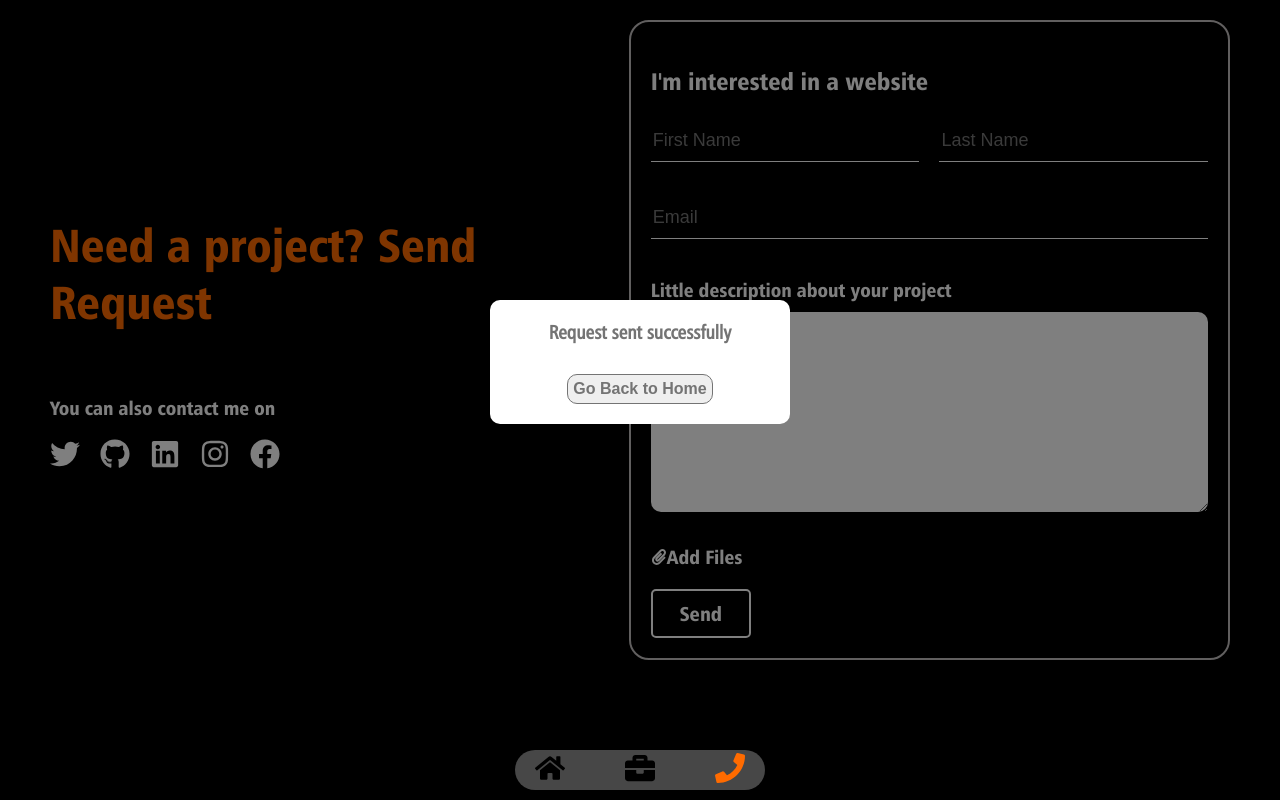
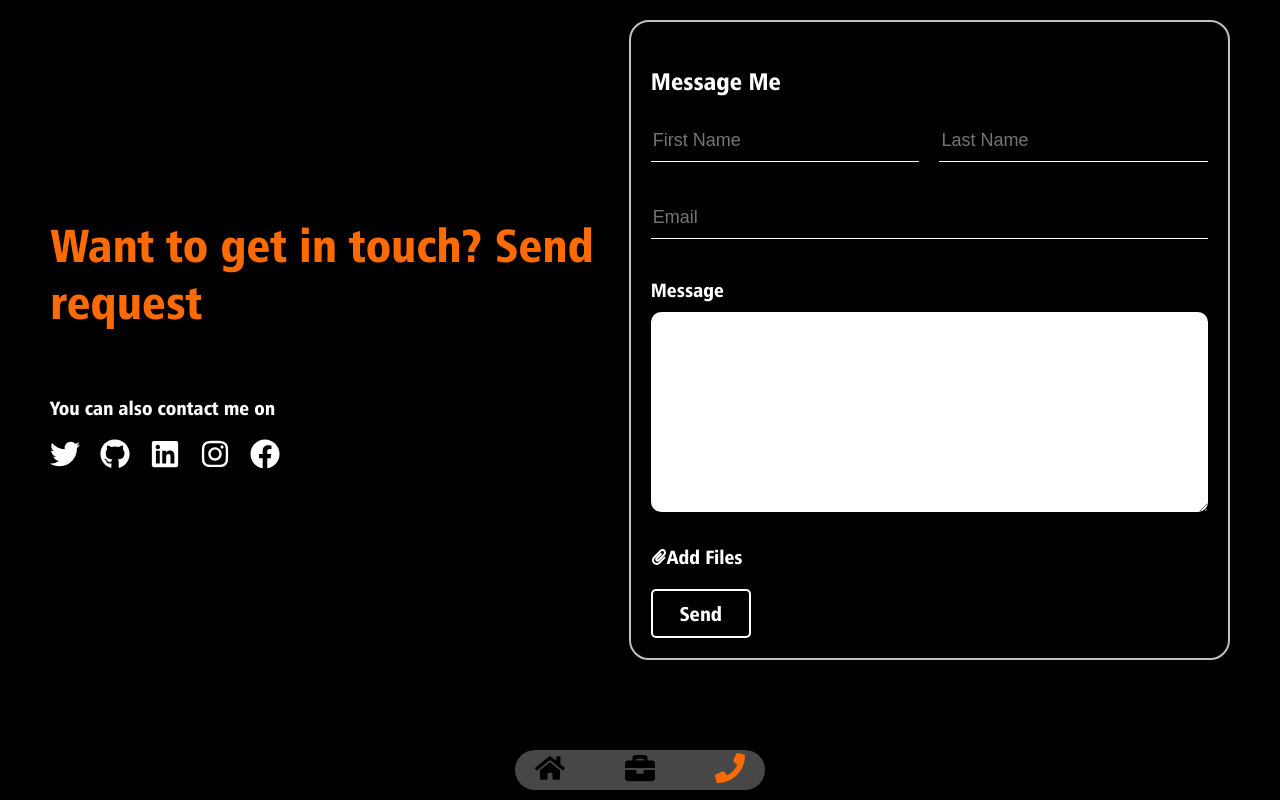
Before and after one commit to chosenvincent1/portfolio, a React (Create React App) app: page /contact in a window 1280 px wide. Built offline with nearby package versions, Linux system fonts and the light colour scheme.

Commit message:
Modify Contact Page

```diff
--- a/src/App.css
+++ b/src/App.css
@@ -252,7 +252,7 @@ body {
 
 .project > .first-project-section > .about {
   text-align: center;
-  padding: 10px 10px 0px 10px;
+  padding: 10px 20px 0px 20px;
   margin-bottom: 50px;
 }
 
@@ -789,7 +789,7 @@ body {
 
   .project > .first-project-section > .about {
     text-align: center;
-    padding: 0;
+    padding: 0 20px;
     margin-bottom: 50px;
   }
 
--- a/src/Pages/Contact.js
+++ b/src/Pages/Contact.js
@@ -30,7 +30,7 @@ const Contact = ({ setShowModal })=> {
         firstName: '',
         lastName: '',
         email: '',
-        description: '',
+        message: '',
         file: []
     });
 
@@ -47,13 +47,14 @@ const Contact = ({ setShowModal })=> {
 
     const handleSubmit = (e)=> {
         e.preventDefault();
+
     }
 
-    useEffect(()=>{
-        setTimeout(()=>{
-            setShowModal(true)
-        }, 4000)
-    },[setShowModal])
+    // useEffect(()=>{
+    //     setTimeout(()=>{
+    //         setShowModal(true)
+    //     }, 4000)
+    // },[setShowModal])
 
     return(
          <div className='contact'>
@@ -63,7 +64,7 @@ const Contact = ({ setShowModal })=> {
                 exit='exit'
             >
                 <div className='contact-text'>
-                    <p className='text-1'>Need a project? Send Request</p>
+                    <p className='text-1'>Want to get in touch? Send request</p>
                     <p className='text-2'>You can also contact me on</p>
                     <div className='social-media'>
                         <motion.a
@@ -104,7 +105,7 @@ const Contact = ({ setShowModal })=> {
                     </div>
                 </div>
                 <form className='contact-form' onSubmit={handleSubmit}>
-                    <p className='first-p-tag'>I'm interested in a website</p>
+                    <p className='first-p-tag'>Message Me</p>
                     <div className='first-last-name'>
                         <input
                             type="text"
@@ -133,10 +134,10 @@ const Contact = ({ setShowModal })=> {
                         onChange={handleDataChange}
                     />
 
-                    <p className='second-p-tag'>Little description about your project</p>
+                    <p className='second-p-tag'>Message</p>
                     <textarea
-                        name='description'
-                        value={data.description}
+                        name='message'
+                        value={data.message}
                         onChange={handleDataChange}
                     />
                     <label className='add-file' htmlFor='attachment-input'>
--- a/src/Pages/Project.js
+++ b/src/Pages/Project.js
@@ -62,8 +62,7 @@ const Project = ()=> {
             >
                 <div className="about">
                     <h1>about me</h1>
-                    <p>I’m a Web Developer and Technical Write. I build amazing UI using HTML, CSS, JavaScript, React and NodeJs.</p>
-                    <p>I’m also a student of the University Of Port Harcourt, I’m a proud Nigerian living in my home town of Port Harcourt, Rivers State.</p>
+                    <p>I’m a self-taught front-end web developer with a solid background in JavaScript and ReactJS. I’m also familiar with MERN (MongoDB, Express, React and Node.js) software stack. I’m looking for an opportunity to challenge myself and a position where I can offer the best with the knowledge I have acquired so far.</p>
                 </div>
 
                 <h1>Projects</h1>
```
